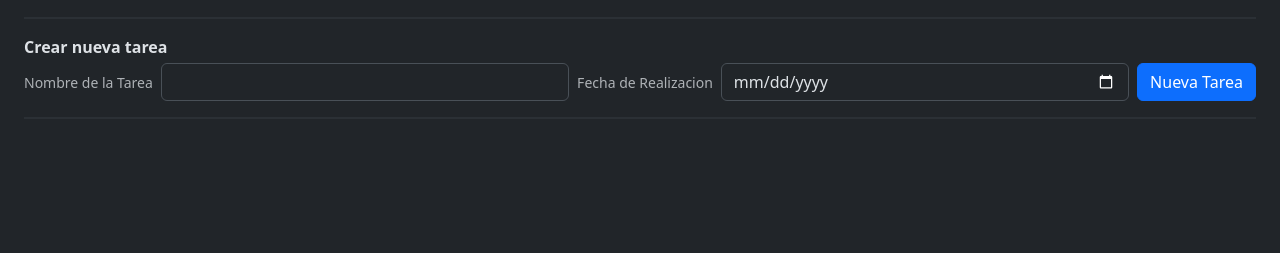
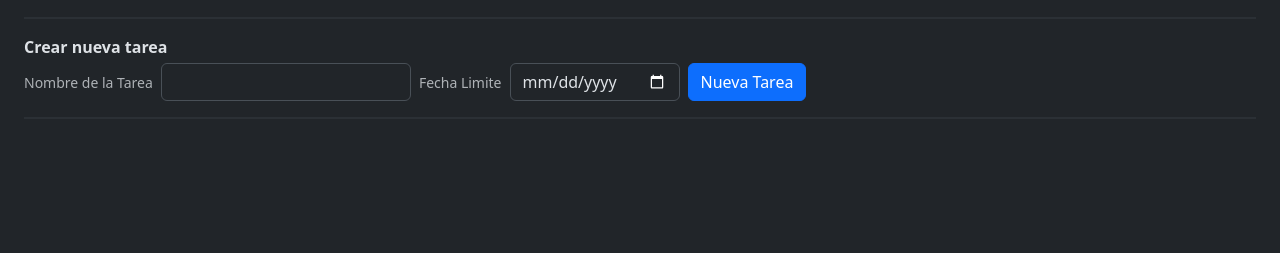
Before and after one commit to A-Chanana/Test-Site, a Flask app: template static/templates/project.html in a window 1280 px wide. Shown: the part 121-374 px from the top of the page. Run offline with Flask 3, Linux system fonts and the light colour scheme; the template is opened without the code that fills it, so the values that code supplies are empty.

Commit message:
Arreglado cositas

```diff
--- a/app.py
+++ b/app.py
@@ -55,4 +55,4 @@ def task(task_id):
     return render_template("task.html", task=id[0]), 200
 
 
-app.run(debug=True)
+app.run(host='0.0.0.0', port=5000, debug=True)
--- a/static/templates/project.html
+++ b/static/templates/project.html
@@ -12,12 +12,12 @@
 
     <div class="ms-4"><strong>Crear nueva tarea</strong></div>
 
-    <form class="d-flex align-items-center gap-2 ms-4 me-4 form-text" method="POST">
+    <form class="d-flex flex-wrap align-items-center gap-2 mx-4 form-text" method="POST">
         <label for="TaskName" class="form-label mb-0 text-nowrap">Nombre de la Tarea</label>
-        <input type="text" class="form-control" id="TaskName" name="TaskName" required>
+        <input type="text" class="form-control" id="TaskName" name="TaskName" required style="width: 250px;">
 
-        <label for="TaskDate" class="form-label mb-0 text-nowrap">Fecha de Realizacion</label>
-        <input type="date" class="form-control" id="TaskDate" name="TaskDate" required>
+        <label for="TaskDate" class="form-label mb-0 text-nowrap">Fecha Limite</label>
+        <input type="date" class="form-control" id="TaskDate" name="TaskDate" required style="width: 170px;">
 
         <button type="submit" class="btn btn-primary text-nowrap">Nueva Tarea</button>
     </form>
--- a/static/templates/projects.html
+++ b/static/templates/projects.html
@@ -7,12 +7,12 @@
 {% block body %}
     <div class="ms-4"><strong>Crear nuevo proyecto</strong></div>
 
-    <form class="d-flex align-items-center gap-2 ms-4 me-4 form-text" method="POST">
+    <form class="d-flex flex-wrap align-items-center gap-2 mx-4 form-text" method="POST">
         <label for="ProjectName" class="form-label mb-0 text-nowrap">Nombre del Proyecto</label>
-        <input type="text" class="form-control" id="ProjectName" name="ProjectName" required>
+        <input type="text" class="form-control" id="ProjectName" name="ProjectName" style="width: 250px;" required>
 
         <label for="ProjectClient" class="form-label mb-0 text-nowrap">Cliente</label>
-        <input type="text" class="form-control" id="ProjectClient" name="ProjectClient" required>
+        <input type="text" class="form-control" id="ProjectClient" name="ProjectClient" style="width: 170px;" required>
 
         <button type="submit" class="btn btn-primary text-nowrap">Nuevo Proyecto</button>
     </form>
--- a/static/templates/task.html
+++ b/static/templates/task.html
@@ -5,7 +5,7 @@
 {% endblock %}
 
 {% block body %}
-    <div class="ms-4"><strong>{{ task[2] }}</strong></div>
+    <div class="ms-4"><strong>{{ task[1] }}</strong></div>
     <div class="ms-4 text-muted fs-6">Fecha Limite: {{ task[3] }}</div>
 
     <hr class="ms-4 me-4 border-2 border-top" />
```
